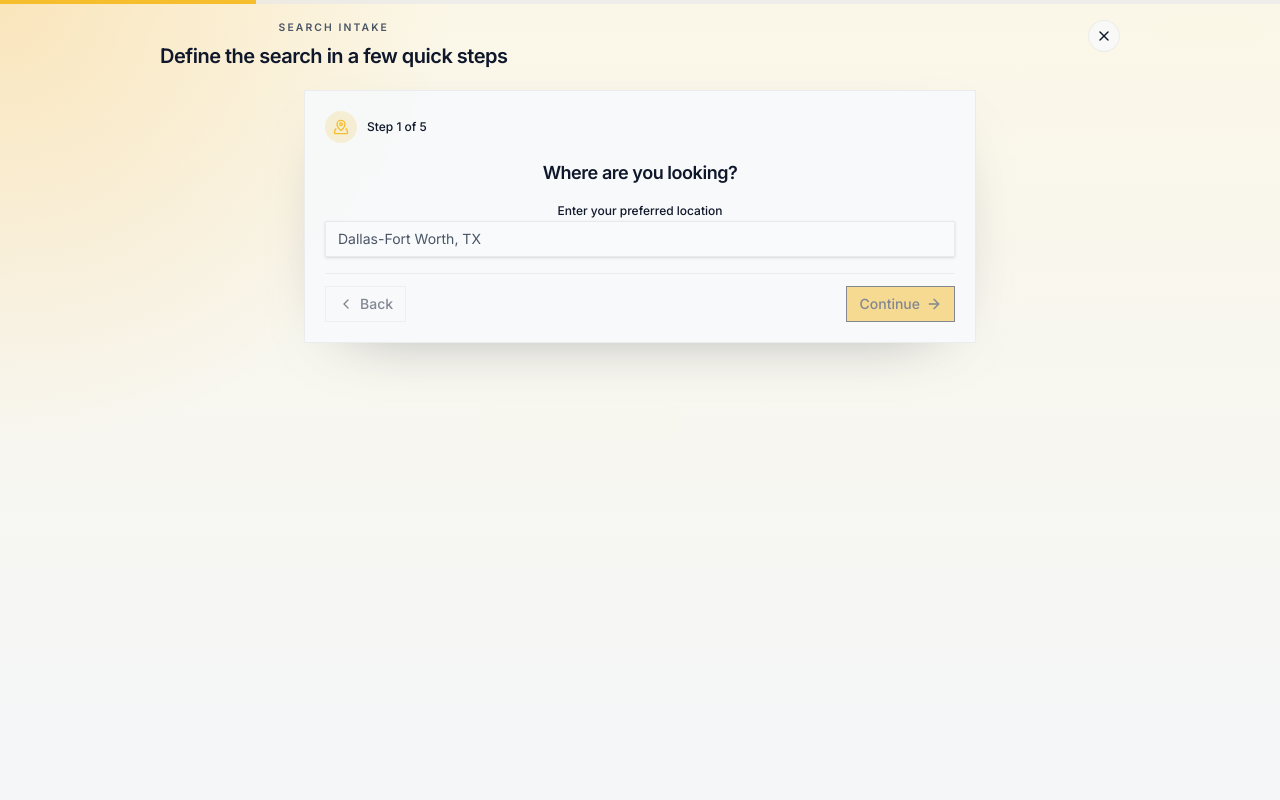
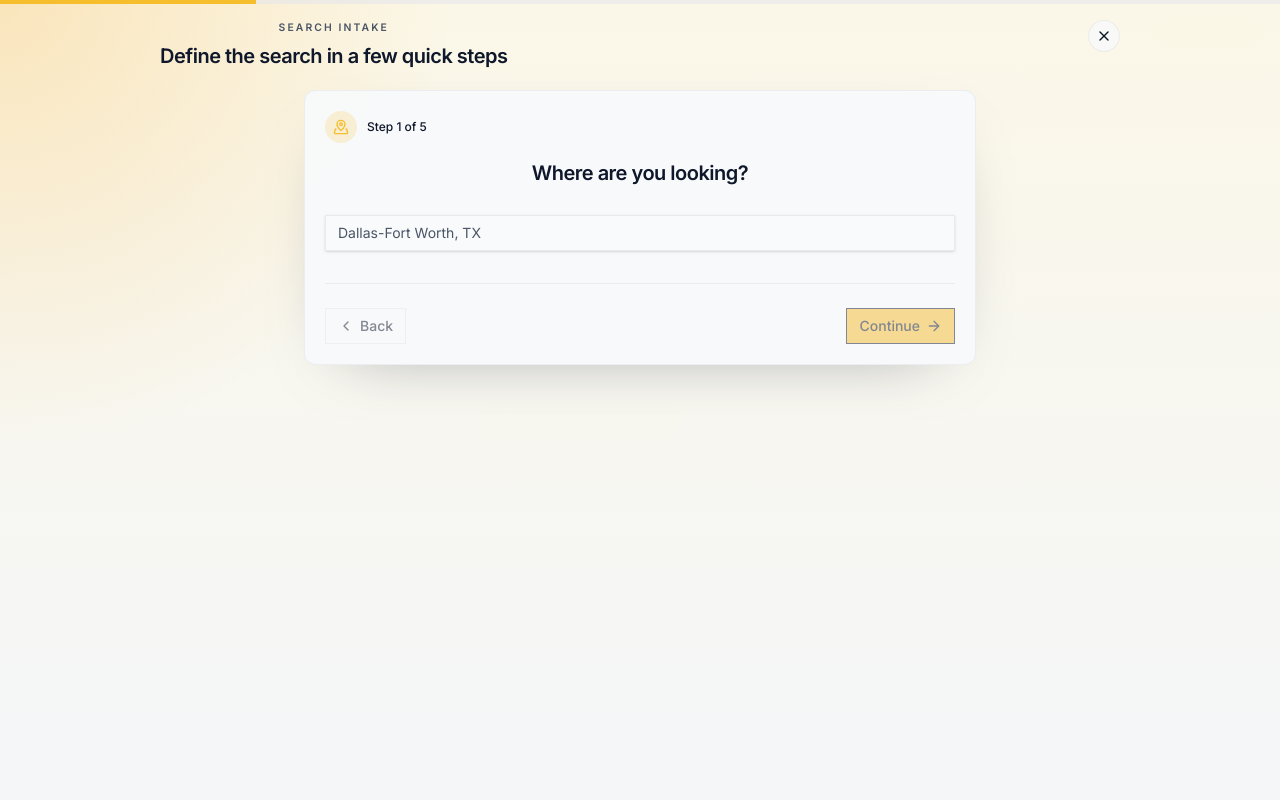
Before and after one commit to radcrew/real-estate-consultant, a Next.js app in the folder frontend/: page / in a window 1280 px wide. Both pictures are taken after a click on the button "Start Searching". Shown: the top 800 px of the page. Built offline with nearby package versions, Linux system fonts and the light colour scheme; no server answers; grey boxes are pictures that could not be loaded.

Commit message:
fix: use rounded borders in card components

```diff
--- a/frontend/components/search-wizard/index.tsx
+++ b/frontend/components/search-wizard/index.tsx
@@ -47,13 +47,13 @@ const SUMMARY_GRID_WITH_PANEL_CLASS_NAME = [
 ].join(" ");
 
 const SECTION_WITHOUT_PANEL_CLASS_NAME = [
-  "flex w-full max-w-2xl justify-self-center flex-col",
+  "flex w-full max-w-2xl justify-self-center flex-col rounded-xl",
   "border border-border/70 bg-background/90",
   "p-4 shadow-[0_20px_70px_-45px_rgba(15,23,42,0.55)] sm:p-5",
 ].join(" ");
 
 const SECTION_WITH_PANEL_CLASS_NAME = [
-  "flex w-full min-h-[22rem] flex-col",
+  "flex w-full min-h-[22rem] flex-col rounded-xl",
   "border border-border/70 bg-background/90",
   "p-4 shadow-[0_20px_70px_-45px_rgba(15,23,42,0.55)] sm:p-5",
 ].join(" ");
@@ -175,7 +175,7 @@ export const SearchWizard = ({ onClose }: SearchWizardProps) => {
                 }
               />
 
-              <div className="mt-4 flex flex-col gap-2.5 border-t border-border/70 pt-3 sm:flex-row sm:items-center sm:justify-between">
+              <div className="mt-8 flex flex-col gap-3 border-t border-border/70 pt-6 sm:flex-row sm:items-center sm:justify-between">
                 <Button
                   variant="outline"
                   size="default"
--- a/frontend/components/search-wizard/question-input/range.tsx
+++ b/frontend/components/search-wizard/question-input/range.tsx
@@ -15,7 +15,7 @@ export const RangeQuestionInput = ({
   onChange,
 }: RangeQuestionInputProps) => (
   <div className="max-w-xl space-y-4">
-    <div className="flex items-end justify-between gap-3 border border-border/70 bg-background px-3 py-2.5">
+    <div className="flex items-end justify-between gap-3 rounded-lg border border-border/70 bg-background px-3 py-2.5">
       <div>
         <p className="text-xs text-muted-foreground">Current value</p>
         <p className="text-lg font-semibold sm:text-xl">
--- a/frontend/components/search-wizard/question-input/select.tsx
+++ b/frontend/components/search-wizard/question-input/select.tsx
@@ -8,12 +8,11 @@ type SelectOptionCardProps = {
   label: string;
   hint?: string;
   selected: boolean;
-  rounded?: boolean;
   onClick: () => void;
 };
 
 const CARD_CLASSNAME =
-  "group relative grid min-h-24 grid-rows-[auto_auto_1fr] items-start justify-items-center overflow-hidden border px-3 py-3.5 text-center transition-all duration-200";
+  "group relative grid min-h-24 grid-rows-[auto_auto_1fr] items-start justify-items-center overflow-hidden rounded-xl border px-3 py-3.5 text-center transition-all duration-200";
 const CARD_IDLE_CLASSNAME =
   "border-slate-200/90 bg-white shadow-[0_8px_24px_-18px_rgba(15,23,42,0.35)] hover:-translate-y-0.5 hover:border-amber-300/70 hover:shadow-[0_20px_45px_-28px_rgba(245,158,11,0.45)]";
 const CARD_SELECTED_CLASSNAME =
--- a/frontend/components/search-wizard/question-input/shell.tsx
+++ b/frontend/components/search-wizard/question-input/shell.tsx
@@ -39,12 +39,12 @@ export const QuestionInputShell = ({
       </div>
     </div>
 
-    <div className="space-y-2.5">
-      <h3 className="text-base font-semibold tracking-tight sm:text-lg">
+    <div>
+      <h3 className="text-lg font-semibold tracking-tight sm:text-xl">
         {question.title}
       </h3>
 
-      {children}
+      <div className="mt-6 sm:mt-7">{children}</div>
     </div>
   </div>
 );
--- a/frontend/components/search-wizard/question-input/text.tsx
+++ b/frontend/components/search-wizard/question-input/text.tsx
@@ -16,12 +16,6 @@ export const TextQuestionInput = ({
   onChange,
 }: TextQuestionInputProps) => (
   <div className="space-y-2">
-    <label
-      htmlFor={question.id}
-      className="text-xs font-medium text-foreground"
-    >
-      Enter your preferred location
-    </label>
     <Input
       id={question.id}
       value={answer}
--- a/frontend/components/search-wizard/questions.ts
+++ b/frontend/components/search-wizard/questions.ts
@@ -23,7 +23,7 @@ export const WIZARD_QUESTIONS: WizardQuestion[] = [
       {
         label: "Open to both",
         value: "both",
-        hint: "Show opportunities across both tracks",
+        hint: "Opportunities across both",
       },
     ],
   },
--- a/frontend/components/search-wizard/summary-panel.tsx
+++ b/frontend/components/search-wizard/summary-panel.tsx
@@ -4,7 +4,8 @@ type SummaryPanelProps = {
   rows: SummaryRow[];
 };
 
-const PANEL_CLASSNAME = "flex flex-col border border-border/70 bg-slate-950 p-4 text-slate-100 shadow-[0_20px_70px_-45px_rgba(15,23,42,0.7)] sm:p-5";
+const PANEL_CLASSNAME =
+  "flex flex-col rounded-xl border border-border/70 bg-slate-950 p-4 text-slate-100 shadow-[0_20px_70px_-45px_rgba(15,23,42,0.7)] sm:p-5";
 
 export const SummaryPanel = ({ rows }: SummaryPanelProps) => (
   <aside className={PANEL_CLASSNAME}>
@@ -19,7 +20,7 @@ export const SummaryPanel = ({ rows }: SummaryPanelProps) => (
       {rows.map((row, index) => (
         <div
           key={row.id}
-          className="border border-white/10 bg-white/4 px-3 py-2.5"
+          className="rounded-lg border border-white/10 bg-white/4 px-3 py-2.5"
         >
           <p className="text-xs uppercase tracking-[0.18em] text-slate-400">
             Step {index + 1}
```
